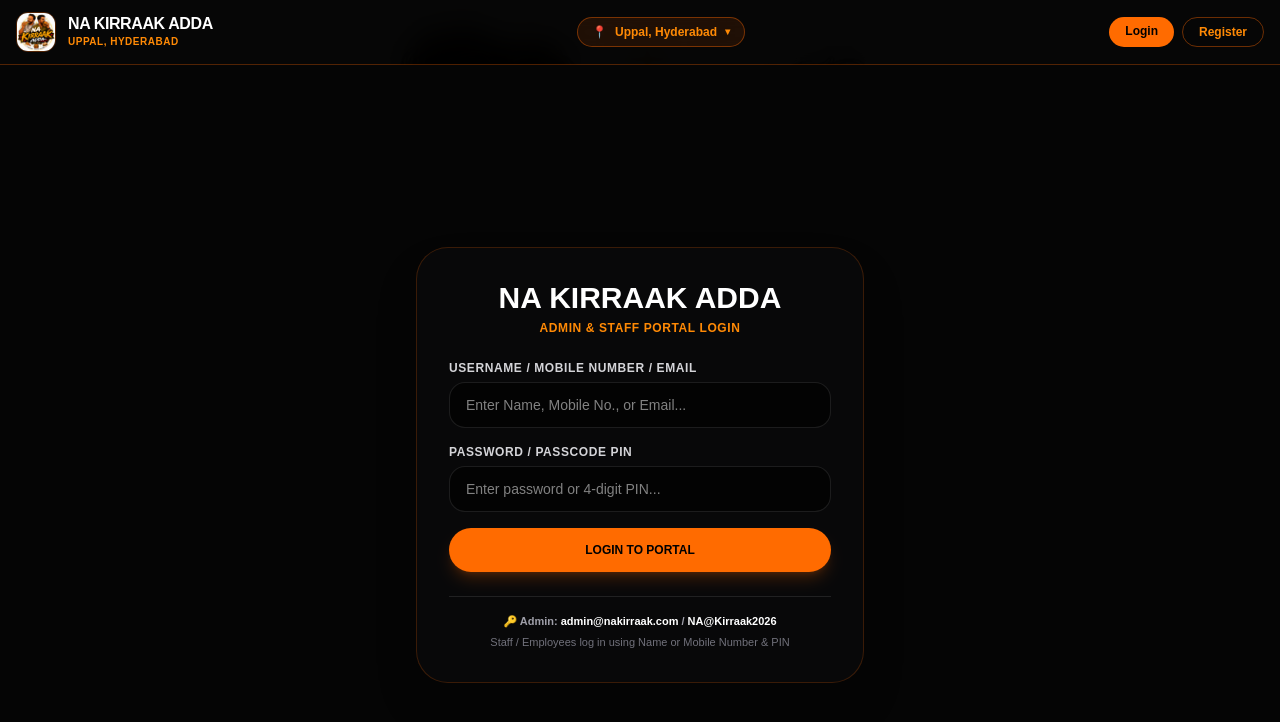
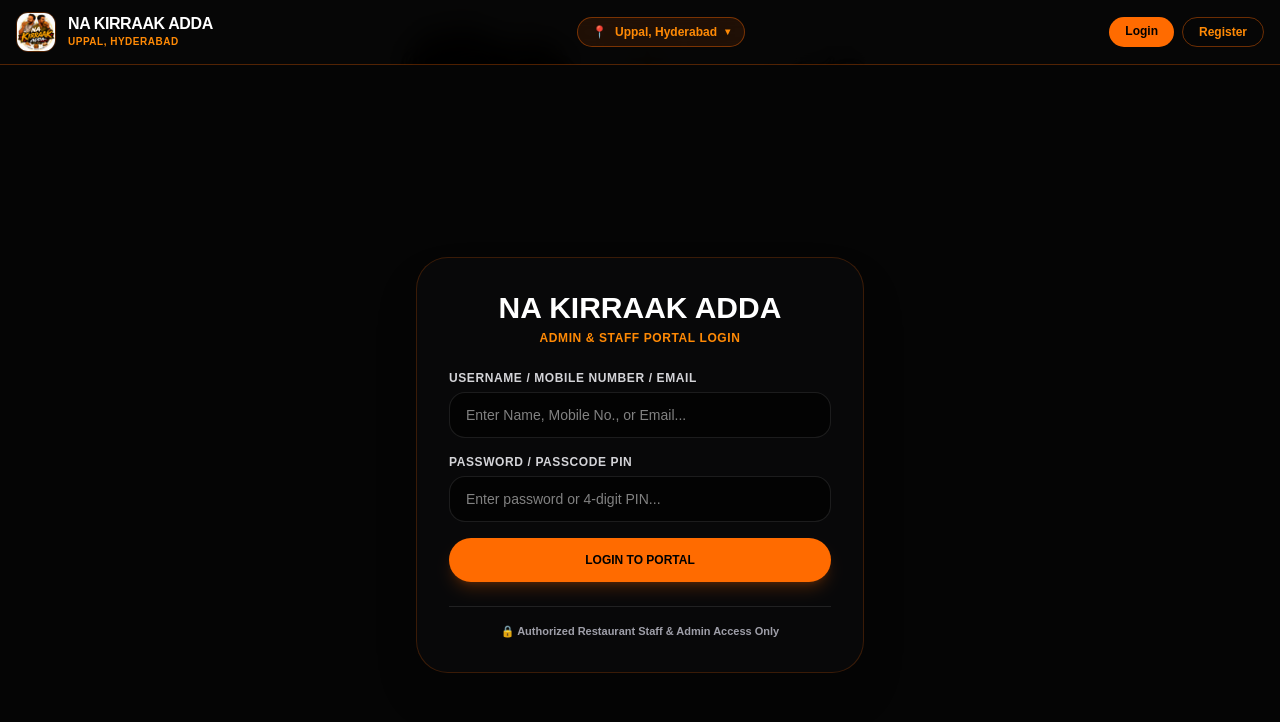
Before and after one commit to M-Anil13/nakirrakadda, a Next.js app: page /admin/login in a window 1280 px wide. Shown: the top 722 px of the page. Built offline with nearby package versions, Linux system fonts and the light colour scheme.

Commit message:
Remove default admin credentials text from admin login page

```diff
--- a/app/admin/login/page.tsx
+++ b/app/admin/login/page.tsx
@@ -108,12 +108,9 @@ export default function AdminLoginPage() {
             </button>
           </form>
 
-          <div className="pt-4 border-t border-white/10 text-center space-y-1">
+          <div className="pt-4 border-t border-white/10 text-center">
             <p className="text-[11px] text-zinc-400 font-semibold">
-              🔑 Admin: <span className="text-white">admin@nakirraak.com</span> / <span className="text-white">NA@Kirraak2026</span>
-            </p>
-            <p className="text-[11px] text-zinc-500">
-              Staff / Employees log in using Name or Mobile Number & PIN
+              🔒 Authorized Restaurant Staff & Admin Access Only
             </p>
           </div>
         </div>
```
